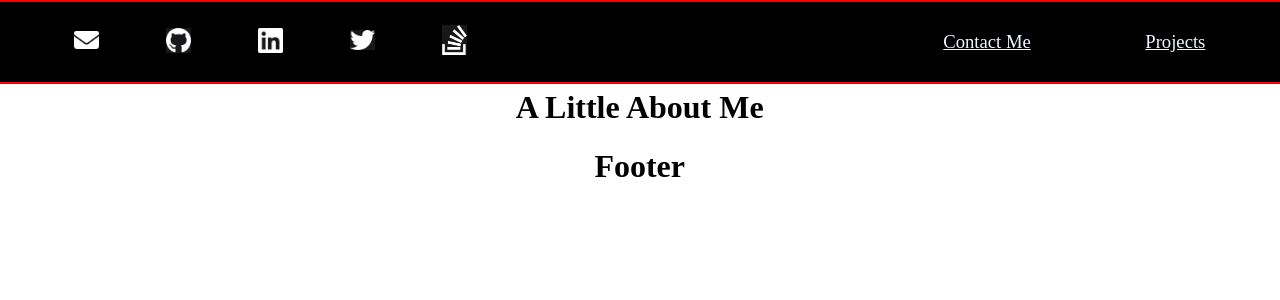
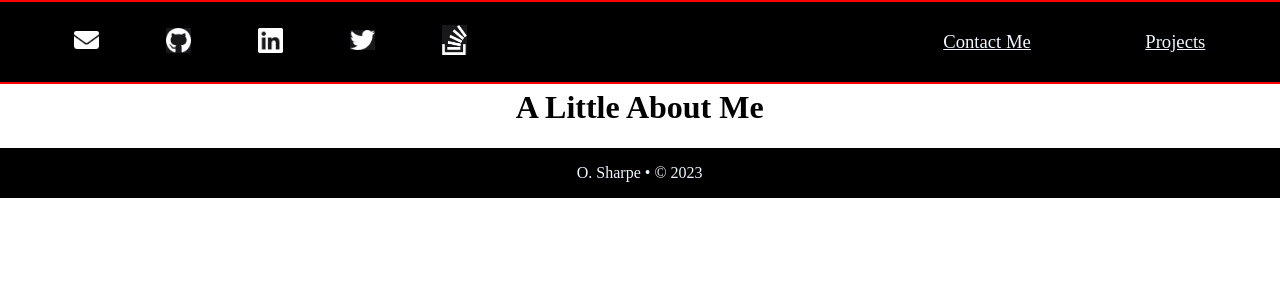
Before and after one commit to OSharpe001/portfolio_remake, a React (Create React App) app: page /aboutme in a window 1280 px wide. Shown: the top 300 px of the page. Built offline with nearby package versions, Linux system fonts and the light colour scheme.

Commit message:
added proper footer and clean up

```diff
--- a/src/components/Footer.jsx
+++ b/src/components/Footer.jsx
@@ -1,9 +1,9 @@
-import React from 'react';
+
 
 export default function Footer() {
   return (
-    <div>
-        <h1>Footer</h1>
-    </div>
+    <footer>
+        <p>O. Sharpe • © 2023</p>
+    </footer>
   );
 };
```
